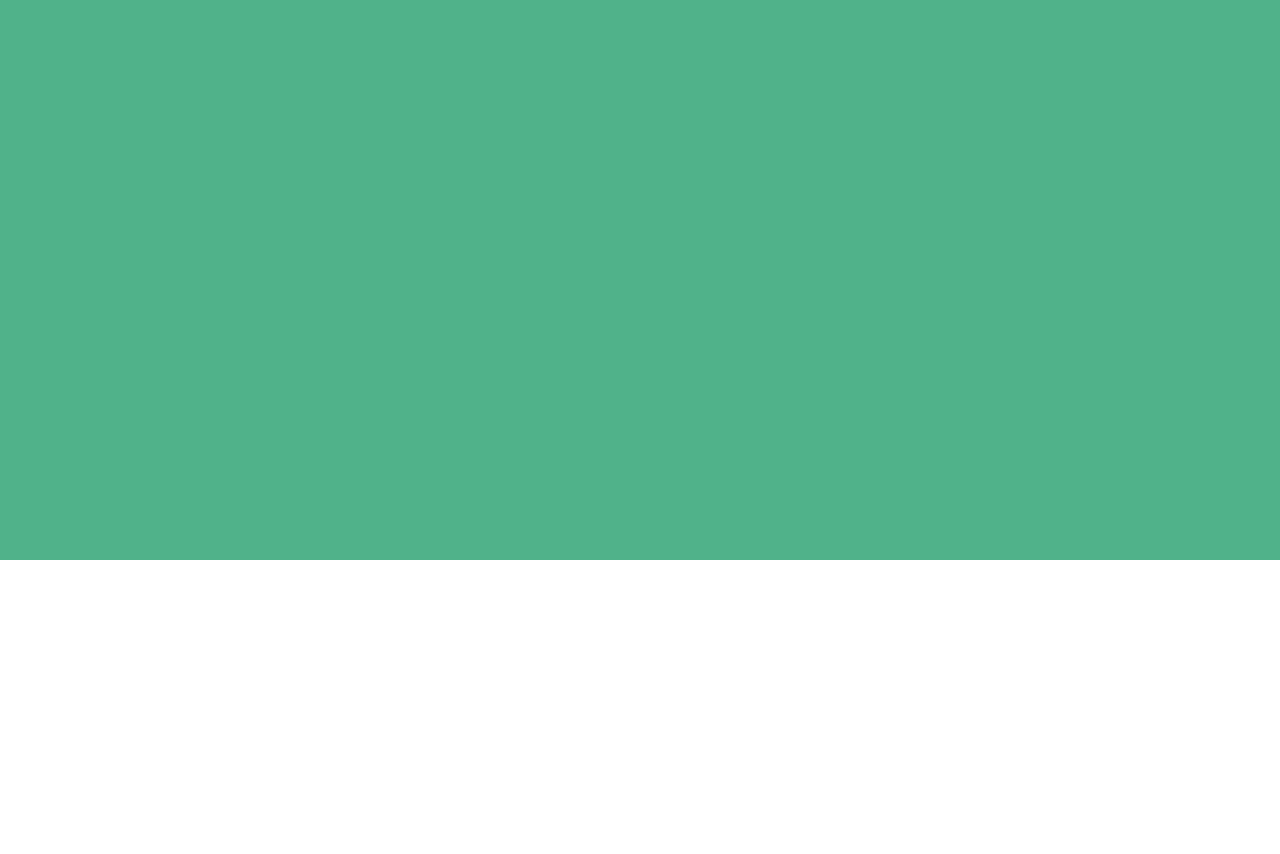
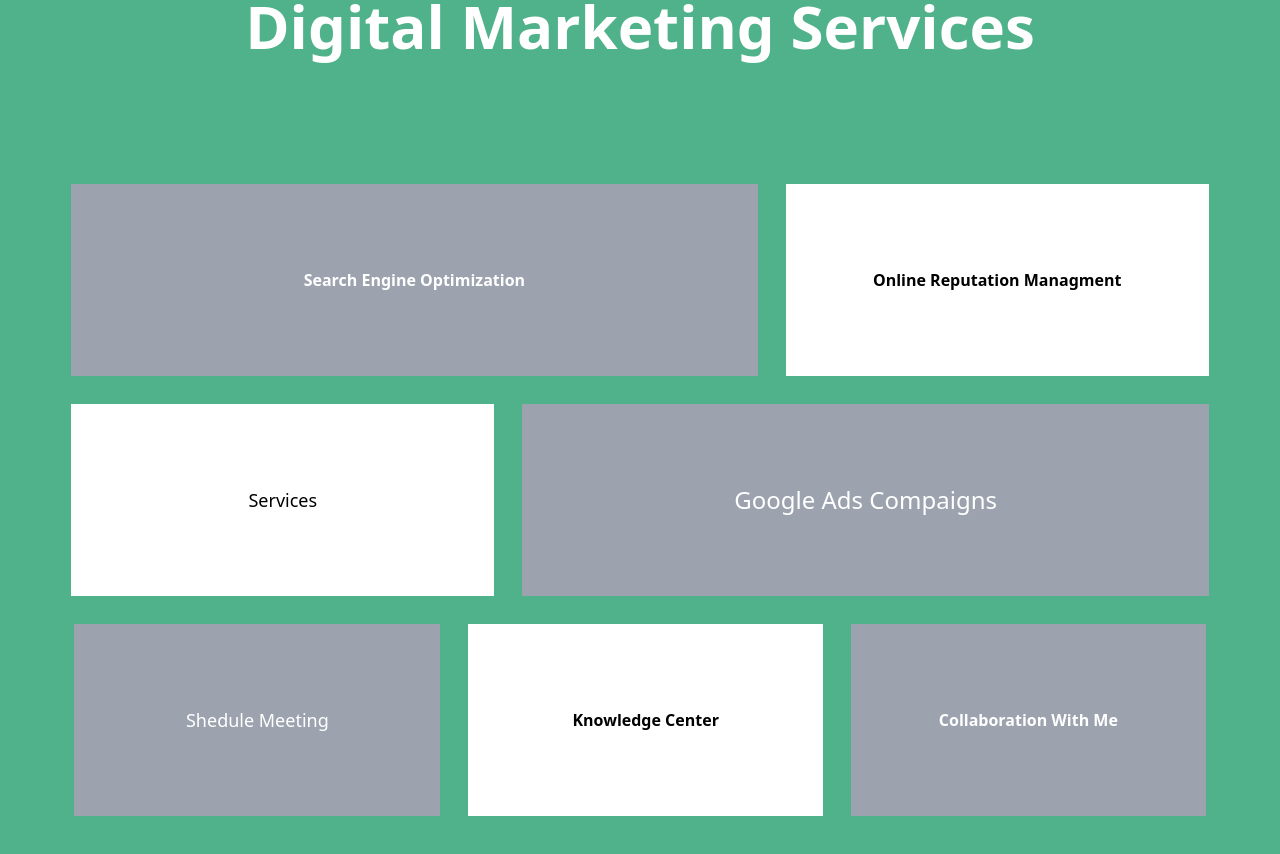
Before and after one commit to MDaud32/metrika-template, a Next.js app: page /consultingServices in a window 1280 px wide. Shown: the part 240-1094 px from the top of the page. Before the commit the page ends 800 px from the top, so only its background shows below. Built offline with nearby package versions, Linux system fonts and the light colour scheme.

Commit message:
adding services page

```diff
--- a/components/navbar.js
+++ b/components/navbar.js
@@ -17,13 +17,13 @@
         <div className="text-2xl lg:ml-[55rem] pb-7 lg:m-4 lg:self-center md:self-end self-end">
           <SocialMediaIcons />
         </div>
-        <h1 className="text-4xl font-light lg:text-6xl lg:ml-[-52rem] lg:mt-[-7rem] mt-8 ">
+        <h1 className="text-4xl font-light lg:text-6xl lg:ml-[-52rem] lg:mt-[-7rem]">
           Metrika
         </h1>
       </div>
 
       {/* mobile */}
-      <div className="flex flex-wrap px-1 lg:justify-center lg:hidden md:hidden text-center pt-12 gap-[2px] h-screen">
+      <div className="flex flex-wrap px-1 lg:justify-center lg:hidden md:hidden text-center pt-8 gap-[2px] h-screen">
         <Link href="/about">
           <a className="flex flex-col justify-end text-left bg-[#50b2a2] h-[10rem] w-[49.5%] ">
             <div className={'flex flex-col gap-6 '}>
--- a/pages/consultingServices.js
+++ b/pages/consultingServices.js
@@ -2,12 +2,11 @@
 import Link from 'next/link';
 import SocialMediaIcons from '../components/socialMediaIcons';
 import { FiArrowUpCircle } from 'react-icons/fi';
-import Image from 'next/image';
 
 const OurTeam = () => {
   return (
     <div>
-      <div className="w-screena lg:h-screen bg-[#50b28a]">
+      <div className="w-screen pb-20 bg-[#50b28a]">
         {/* logo arrowicon social media icon */}
         <div className="flex lg:w-[80%] p-6 mx-auto flex-row justify-between items-center text-center py-12">
           <div className=" flex lg:flex-row flex-col gap-7 items-center">
@@ -27,13 +26,41 @@
           </div>
         </div>
 
+        <div className="flex justify-center text-center text-6xl font-semibold text-white my-20">
+          <h1>Digital Marketing Services</h1>
+        </div>
+
         {/* content */}
-        <div className="p-4 xl:w-[60%] lg:w-[90%] mx-auto grid grid-cols-1 sm:grid-cols-1 md:grid-cols-3 lg:grid-cols-3 xl:grid-cols-3 gap-8">
-          {/* card 1 */}
-
-          {/* card 2 */}
-
-          {/* card 3 */}
+        <div className=" lg:w-[90%] md:w-[85%] mx-auto flex flex-wrap px-1 lg:justify-center text-center pt-12 gap-[3.3px] lg:gap-7 md:gap-4">
+          <div className="flex flex-col justify-center text-center bg-gray-400 h-[8rem] w-[62%] lg:h-[12rem] md:h-[10rem] lg:w-[60%] md:w-[60%] ">
+            <p className={'px-2 lg:font-semibold md:font-normal text-white'}>
+              Search Engine Optimization
+            </p>
+          </div>
+          <div className="flex flex-col justify-center text-center bg-white h-[8rem] lg:h-[12rem] md:h-[10rem] w-[37%] ">
+            <p className={'px-2 lg:font-semibold md:font-normal text-black'}>
+              Online Reputation Managment
+            </p>
+          </div>
+          <div className="flex flex-col justify-center text-center bg-white h-[8rem] lg:h-[12rem] md:h-[10rem] w-[37%] text-gray-300">
+            <p className={'px-2 text-lg text-black'}>Services</p>
+          </div>
+          <div className="flex flex-col justify-center text-center bg-gray-400 h-[8rem] lg:h-[12rem] md:h-[10rem] md:w-[60%] lg:w-[60%]  w-[62%]">
+            <p className={'px-2 text-2xl text-white'}>Google Ads Compaigns</p>
+          </div>
+          <div className="flex flex-col justify-center text-center bg-gray-400 h-[8rem] lg:h-[12rem] lg:w-[32%] w-[33%] md:h-[10rem]">
+            <p className={'px-2 text-lg text-white'}>Shedule Meeting</p>
+          </div>
+          <div className="flex flex-col justify-center text-center bg-white h-[8rem] lg:h-[12rem] md:h-[10rem] lg:w-[31%] w-[32%]">
+            <p className={'px-2 lg:font-semibold md:font-normal text-black'}>
+              Knowledge Center
+            </p>
+          </div>
+          <div className="flex flex-col justify-center text-center bg-gray-400 h-[8rem] lg:h-[12rem] md:h-[10rem] lg:w-[31%]  w-[33%] md:w-[30%]">
+            <p className={'px-2 lg:font-semibold md:font-normal text-white'}>
+              Collaboration With Me
+            </p>
+          </div>
         </div>
       </div>
     </div>
```
